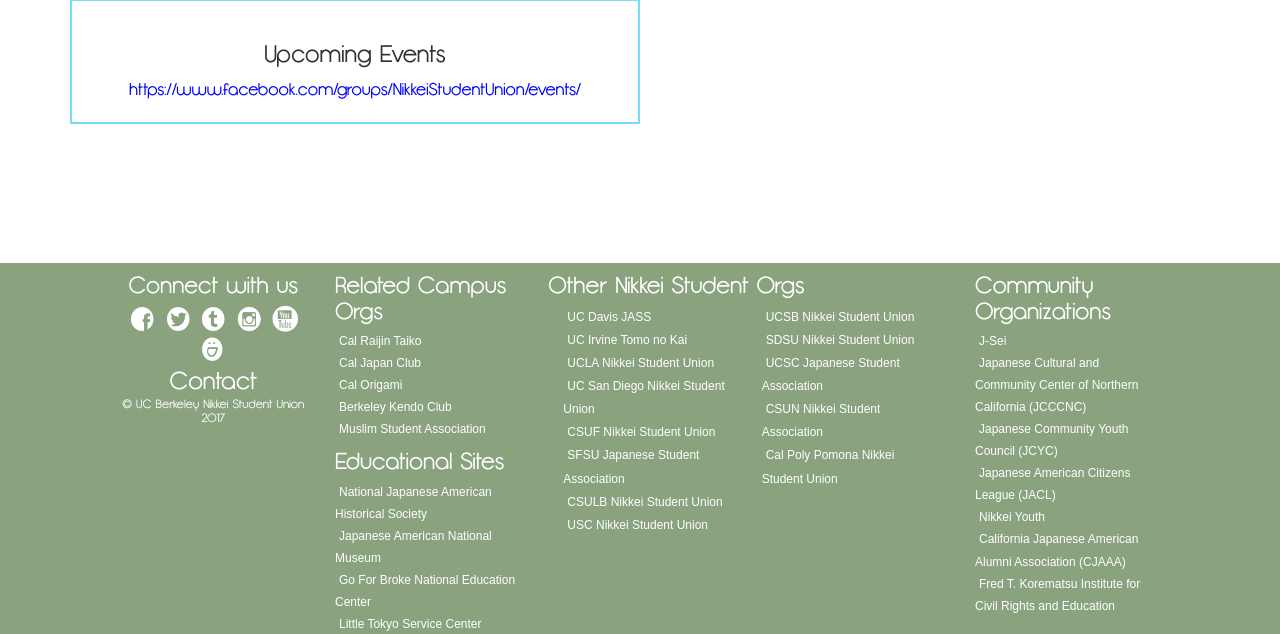
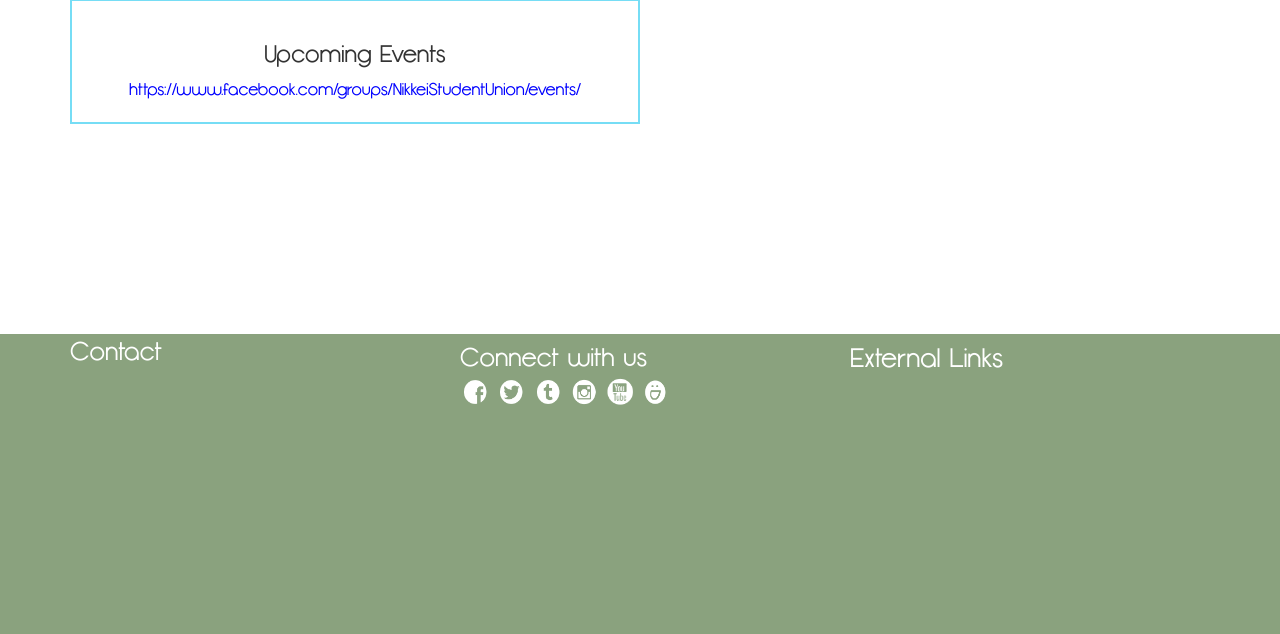
Before and after one commit to ucbnsu/website, a PHP site: page / in a window 1280 px wide. Shown: the part 799-1433 px from the top of the page. Run offline with PHP 8.4, Linux system fonts and the light colour scheme; some libraries are stand-ins or nearby versions; some web fonts are replaced.

Commit message:
Clean up footer

```diff
--- a/pages/footer.php
+++ b/pages/footer.php
@@ -3,7 +3,15 @@
 <!-- Include all compiled plugins (below), or include individual files as needed -->
 <script src="/js/bootstrap.min.js"></script>
 <div class="footer green">
-			<div class="col-md-2 col-md-offset-1 text-center green">
+    <div class="container">
+        <div class="row">
+            <div class="col-md-4">
+                <a id="contact" href="Contact.php">
+                    Contact
+                </a>
+            </div>
+
+			<div class="col-md-4 green">
 				<h2>Connect with us</h2>
 				<span id="facebook" class="span_icon">
 					<a href="https://www.facebook.com/groups/2200207758/">
@@ -35,54 +43,11 @@
 						<img src="/pictures/smugmug_icon.png" alt="Smugmug Icon">
 					</a>
 				</span>
-				<div class="col-md-12">
-						<a id="contact" href="Contact.php">
-							Contact
-						</a>
 			</div>
-				<h6 id="copyright">&copy; UC Berkeley Nikkei Student Union 2017</h6>
-			</div>
-			<div class="col-md-2 green">
-				<h2>Related Campus Orgs</h2>
-				<a class="footer_link hover_link" href="http://taiko.berkeley.edu/" target="_blank">Cal Raijin Taiko</a><br>
-				<a class="footer_link hover_link" href="http://www.ocf.berkeley.edu/~cjc/" target="_blank">Cal Japan Club</a><br>
-				<a class="footer_link hover_link" href="http://calorigami.weebly.com/" target="_blank">Cal Origami</a><br>
-				<a class="footer_link hover_link" href="http://kendo.berkeley.edu/" target="_blank">Berkeley Kendo Club</a><br>
-				<a class="footer_link hover_link" href="http://msa.berkeley.edu/site/" target="_blank">Muslim Student Association</a>
-				<h2>Educational Sites </h2>
-				<a class="footer_link hover_link" href="http://www.njahs.org/" target="_blank">National Japanese American Historical Society</a><br>
-				<a class="footer_link hover_link" href="http://www.janm.org/" target="_blank">Japanese American National Museum</a><br>
-				<a class="footer_link hover_link" href="http://www.goforbroke.org/" target="_blank">Go For Broke National Education Center</a><br>
-				<a class="footer_link hover_link" href="http://www.ltsc.org/" target="_blank">Little Tokyo Service Center</a><br>
-			</div>
+
             <div class="col-md-4 green">
-				<h2> Other Nikkei Student Orgs </h2>
-				<div class="col-md-6">
-					<a class="footer_link hover_link" href="http://jassorg.wordpress.com/" target="_blank">UC Davis JASS</a><br>
-					<a class="footer_link hover_link" href="http://www.clubs.uci.edu/tomo/ " target="_blank">UC Irvine Tomo no Kai</a><br>
-					<a class="footer_link hover_link" href="http://www.nikkeibruins.org/ " target="_blank">UCLA Nikkei Student Union</a><br>
-					<a class="footer_link hover_link" href="http://www.ucsdnsu.com/ " target="_blank">UC San Diego Nikkei Student Union</a><br>
-					<a class="footer_link hover_link" href="http://www.facebook.com/home.php?sk=group_117317368325408 " target="_blank">CSUF Nikkei Student Union</a><br>
-					<a class="footer_link hover_link" href="http://sfsujsa.blog126.fc2.com/ " target="_blank">SFSU Japanese Student Association</a><br>
-					<a class="footer_link hover_link" href="http://www.csulb.edu/org/cultural/nikkei/" target="_blank">CSULB Nikkei Student Union</a><br>
-					<a class="footer_link hover_link" href="http://www-scf.usc.edu/~nikkei/" target="_blank">USC Nikkei Student Union</a><br>
-				</div>
-				<div class="col-md-6">
-					<a class="footer_link hover_link" href="http://www.facebook.com/group.php?gid=2200245595" target="_blank">UCSB Nikkei Student Union</a><br>
-					<a class="footer_link hover_link" href="http://www.facebook.com/group.php?gid=104717296236429" target="_blank">SDSU Nikkei Student Union</a><br>
-					<a class="footer_link hover_link" href="http://jsaucsc.wordpress.com/" target="_blank">UCSC Japanese Student Association</a><br>
-					<a class="footer_link hover_link" href="http://www.csun.edu/~csunnsa/home.html" target="_blank">CSUN Nikkei Student Association</a><br>
-					<a class="footer_link hover_link" href="http://cppnsu.com/" target="_blank">Cal Poly Pomona Nikkei Student Union</a><br>
+                <h2><a class="hover_link" href="/pages/external_links.php">External Links</a></h2>
             </div>
         </div>
-			<div class="col-md-2 green">
-				<h2>Community Organizations</h2>
-				<a class="footer_link hover_link" href="http://ww/www.j-sei.org/" target="_blank">J-Sei</a><br>
-				<a class="footer_link hover_link" href="http://www.jcccnc.org/" target="_blank">Japanese Cultural and Community Center of Northern California (JCCCNC) </a><br>
-				<a class="footer_link hover_link" href="http://www.jcyc.org/" target="_blank">Japanese Community Youth Council (JCYC)</a><br>
-				<a class="footer_link hover_link" href="http://www.jacl.org/" target="_blank">Japanese American Citizens League (JACL)</a><br>
-				<a class="footer_link hover_link" href="http://nikkeiyouth.org/" target="_blank">Nikkei Youth</a><br>
-				<a class="footer_link hover_link" href="http://www.cjaaa.org/" target="_blank">California Japanese American Alumni Association (CJAAA)</a><br>
-				<a class="footer_link hover_link" href="http://korematsuinstitute.org/" target= "_blank">Fred T. Korematsu Institute for Civil Rights and Education</a>
     </div>
 </div>
```
Also changed, not shown: pages/external_links.php (added, +59 -0 lines). Lines whose indentation alone changed are shown as unchanged.
